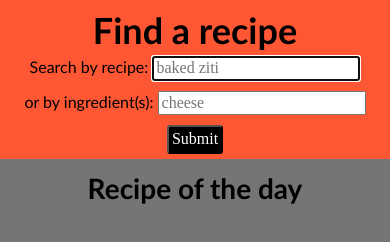
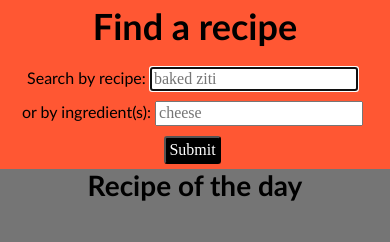
Before and after one commit to developerVincentAmbrosio/apiHack, a plain HTML site: page index.html in a window 390 px wide. Drawn offline with nearby package versions, Linux system fonts and the light colour scheme; no server answers.

Commit message:
changed media queries

```diff
--- a/index.css
+++ b/index.css
@@ -22,14 +22,10 @@ header {
     background-color: #FF5733;
 }
 
-/* nav {
-    display: flex;
-    flex-direction: row;
+nav {
+    width: auto;
     margin: 0px;
-    position: relative;
-    align-content: space-between;
-    justify-content: space-evenly;
-} */
+}
 
 form {
     display: flex;
@@ -125,6 +121,7 @@ h1 {
     text-align: center;
     margin: 0px;
     padding-left: 50px;
+    padding-bottom: 20px;
 }
 
 h2 {
@@ -186,7 +183,47 @@ label {
 
 /* MEDIA QUERIES */
 
+
 @media all and (max-width: 750px) {
+    /* SECTIONS */
+
+    form .item {
+        padding-right: 10px;
+    }
+
+    /* CLASSES */
+
+    .item, .dailyrecipe {
+        padding-top: 5px;
+        padding-bottom: 5px;
+        padding-right: 20px;
+        padding-left: 20px;
+    }
+
+    .daily-recipe-group {
+        align-items: flex-start;
+    }
+
+    /* TYPOGRAPHY */
+
+    h1 {
+        font-size: 32px;
+        padding-top: 10px;
+        padding-left: 10px;
+        line-height: 32px;
+    }
+
+    h2 {
+        margin: 10px 0 10px 0;
+    }
+
+    h3 {
+        margin: 5px 0 5px 0;
+    }
+
+}
+
+@media all and (max-width: 450px) {
     /* SECTIONS */
 
     article, section {
```
